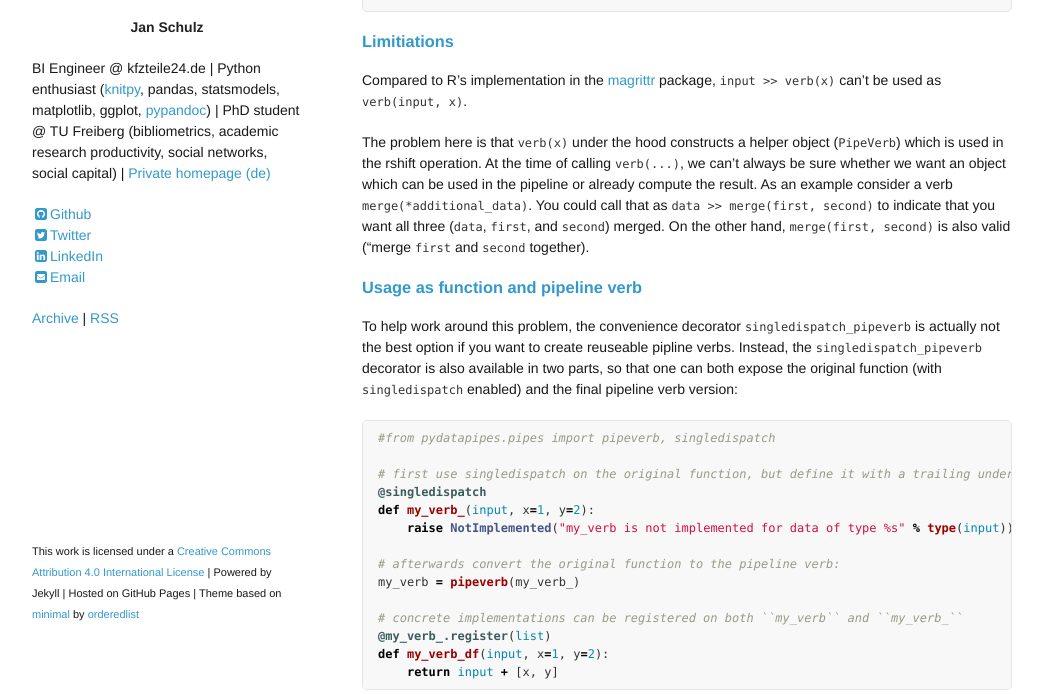
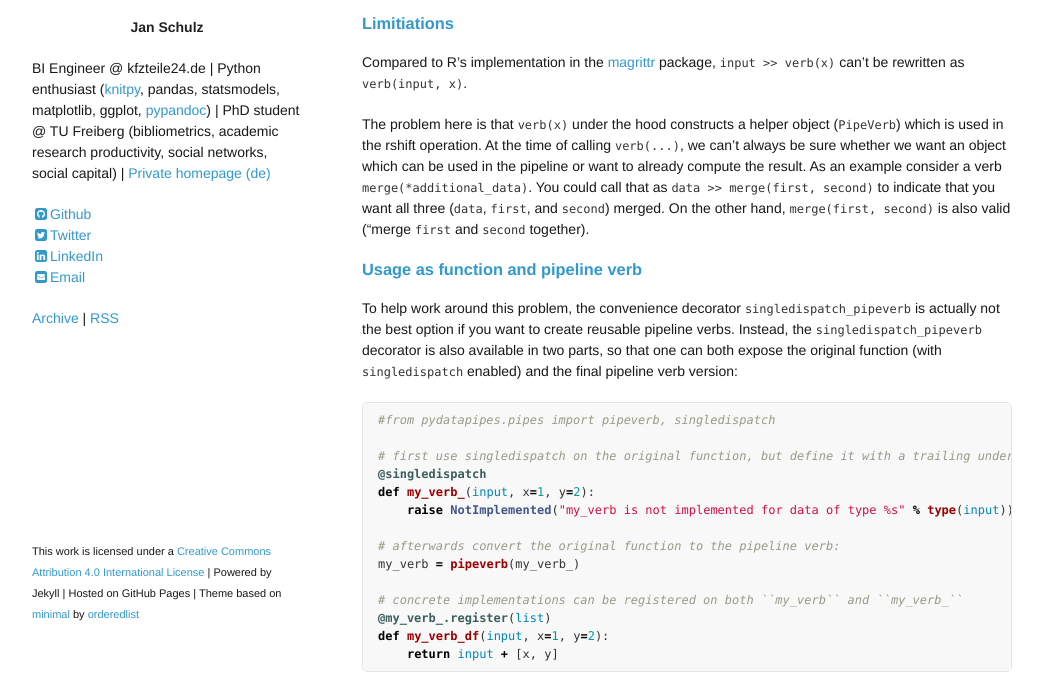
Before and after one commit to JanSchulz/JanSchulz.github.io, a Jekyll site: the page built from _posts/2016-10-23-python-data-pipelines.md, in a window 1280 px wide and 900 px high, scrolled down 3592 px, cut to the strip 206-900 px from the top of the window. Shown: the whole strip, without its empty margins (118-1161 px from the left). Built offline with Jekyll 4.4.1, drawn with Linux system fonts in a browser that asks for light colours; nearby versions of some CDN libraries; comment, search, counter and statistics services are not loaded; some of the changed text lies outside the part shown.

Commit message:
Small spelling fixes

```diff
--- a/_posts/2016-10-23-python-data-pipelines.md
+++ b/_posts/2016-10-23-python-data-pipelines.md
@@ -210,19 +210,20 @@
 ### Limitiations
 
 Compared to R's implementation in the [magrittr](https://cran.r-project.org/web/packages/magrittr/vignettes/magrittr.html) package,
-`input >> verb(x)` can't be used as `verb(input, x)`.
+`input >> verb(x)` can't be rewritten as `verb(input, x)`.
 
 The problem here is that `verb(x)` under the hood constructs a helper object (`PipeVerb`) which
 is used in the rshift operation. At the time of calling `verb(...)`, we can't always be sure
-whether we want an object which can be used in the pipeline or already
+whether we want an object which can be used in the pipeline or want to already
 compute the result. As an example consider a verb `merge(*additional_data)`. You could call
 that as `data >> merge(first, second)` to indicate that you want all three (`data`,
 `first`, and `second`) merged. On the other hand, `merge(first, second)` is also valid
 ("merge `first` and `second` together).
 
 ### Usage as function and pipeline verb
+
 To help work around this problem, the convenience decorator `singledispatch_pipeverb` is actually not the best option if
-you want to create reuseable pipline verbs. Instead, the `singledispatch_pipeverb` decorator is also available in
+you want to create reusable pipeline verbs. Instead, the `singledispatch_pipeverb` decorator is also available in
 two parts, so that one can both expose the original function (with `singledispatch` enabled) and the
 final pipeline verb version:
 
```
Also changed, not shown: other parts of _posts/2016-10-23-python-data-pipelines.md (+3 -3 lines).
